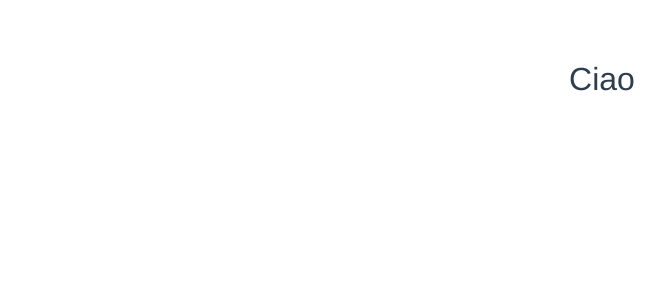
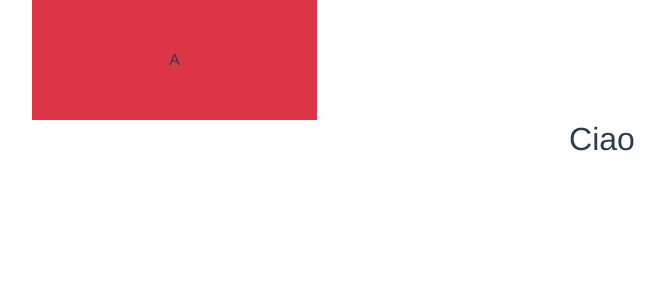
Before and after one commit to 78741722Ale/vue-dischi, a Vue app: page / in a window 1280 px wide. Shown: the top 300 px of the page, without its empty margins (38-703 px from the left). Built offline with nearby package versions, Linux system fonts and the light colour scheme; a web font is replaced by a local one.

Commit message:
Collegamento dei componenti all'app Vue

```diff
--- a/package.json
+++ b/package.json
@@ -9,6 +9,7 @@
   },
   "dependencies": {
     "@fontsource/alatsi": "^4.5.8",
+    "autoprefixer": "^10.4.5",
     "axios": "^0.27.2",
     "bootstrap": "^5.1.3",
     "core-js": "^3.8.3",
--- a/src/App.vue
+++ b/src/App.vue
@@ -1,21 +1,22 @@
 <template>
   <div id="app">
-
-    <h2>Ciao</h2>
-
+    <!-- Component dell'Header -->
+    <HeaderComponent />
+    <!-- Component dell'Main -->
+    <MainComponent />
   </div>
 </template>
 
 <script>
-// import HelloWorld from './components/HelloWorld.vue'
-
-
+import HeaderComponent from './components/HeaderComponent.vue'
+import MainComponent from './components/MainComponent.vue'
 
 
 export default {
   name: 'App',
   components: {
-    // HelloWorld
+    HeaderComponent,
+    MainComponent
   }
 }
 </script>
@@ -27,6 +28,5 @@ export default {
   -moz-osx-font-smoothing: grayscale;
   text-align: center;
   color: #2c3e50;
-  margin-top: 60px;
 }
 </style>
--- a/src/assets/scss/style.scss
+++ b/src/assets/scss/style.scss
@@ -1,2 +1,9 @@
 // Import Bootstrap
 @import '~/node_modules/bootstrap/scss/bootstrap.scss';
+
+// Regola generale
+* {
+    margin: 0;
+    padding: 0;
+    box-sizing: border-box;
+}
--- /dev/null
+++ b/src/components/HeaderComponent.vue
@@ -0,0 +1,19 @@
+<template>
+    <div class="container">
+        <div class="row">
+            <div class="col-3 p-5 bg-danger">
+                A
+            </div>
+        </div>
+    </div>
+</template>
+
+<script>
+export default {
+    name: 'HeaderComponent'
+}
+</script>
+
+<style lang="scss" scoped>
+
+</style>
--- /dev/null
+++ b/src/components/MainComponent.vue
@@ -0,0 +1,13 @@
+<template>
+    <h2>Ciao</h2>
+</template>
+
+<script>
+export default {
+    name: 'MainComponent'
+}
+</script>
+
+<style lang="scss" scoped>
+
+</style>
```
Also changed, not shown: 1 other file (tests, documents, lock files or other folders).
